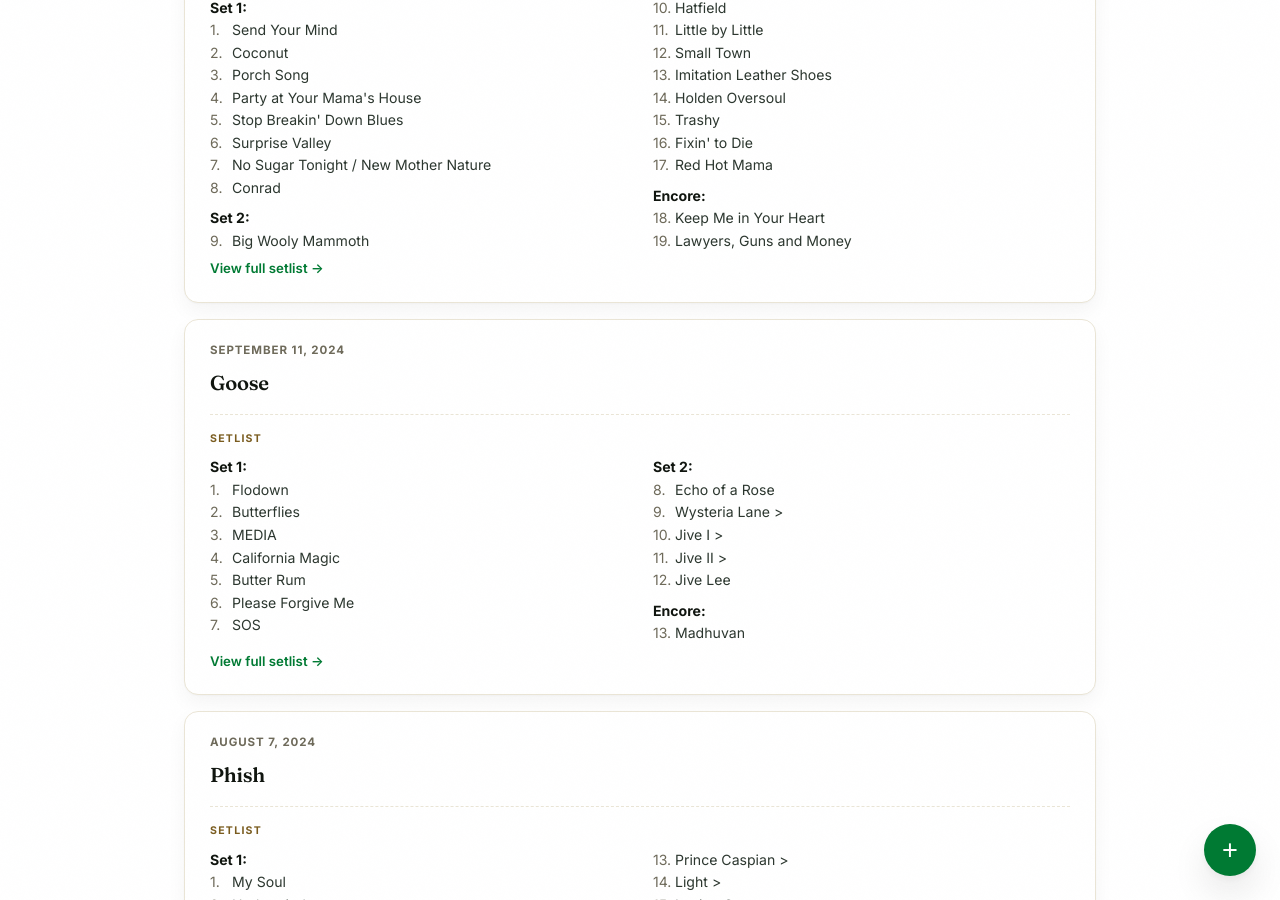
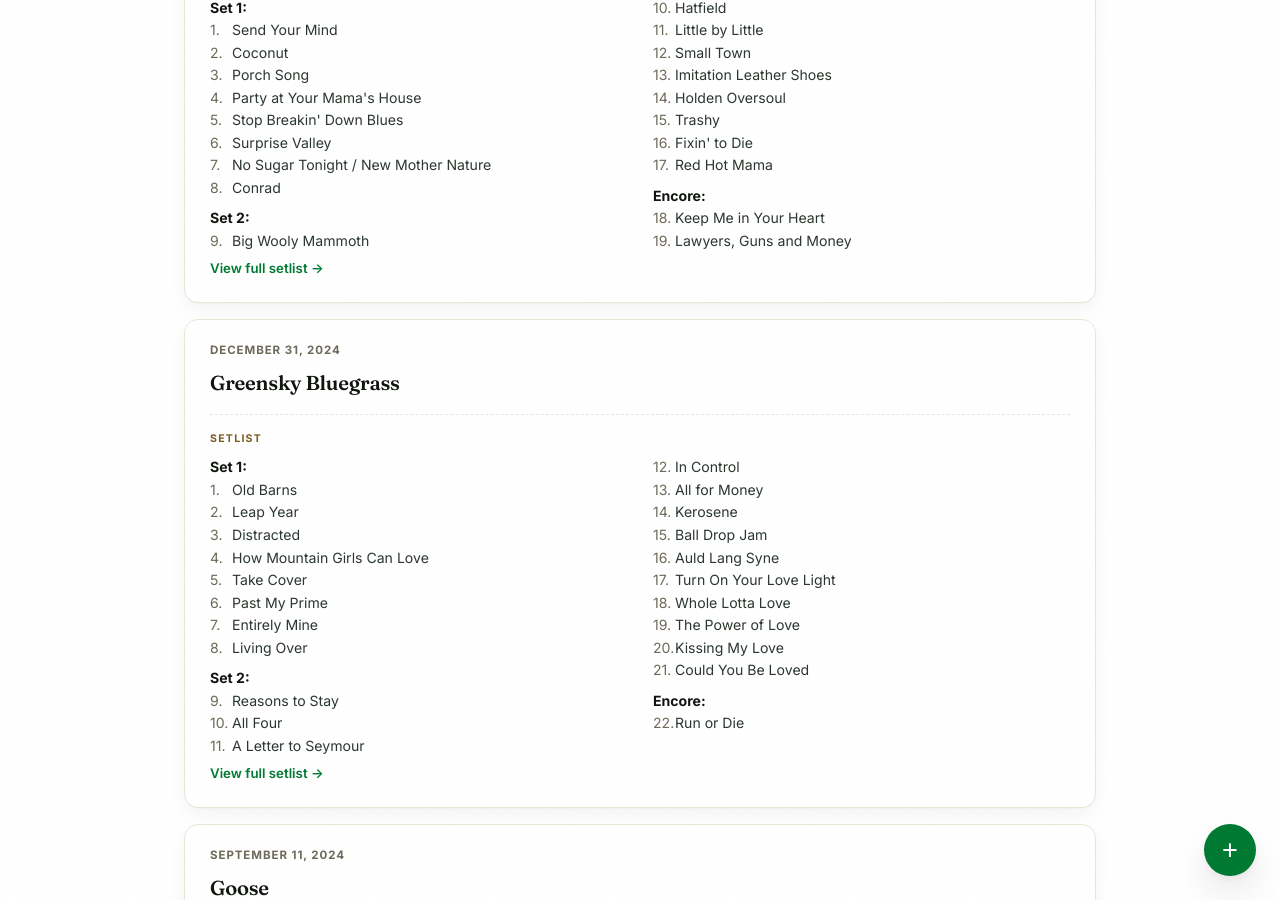
Before and after one commit to bmlanders/adventures, a Jekyll site: the page built from shows/index.html, in a window 1280 px wide and 900 px high, scrolled down 6810 px. Built offline with Jekyll 4.4.1, drawn with Linux system fonts in a browser that asks for light colours.

Commit message:
Log show: Greensky Bluegrass on 2024-12-31

```diff
--- a/shows/index.html
+++ b/shows/index.html
@@ -428,6 +428,42 @@
     </ol>
   </div>
   <a class="show-trip-link" href="https://www.setlist.fm/setlist/widespread-panic/2025/ascend-amphitheater-nashville-tn-7b5dbe6c.html" target="_blank" rel="noopener">View full setlist &rarr;</a>
+</div>
+
+<div class="show-entry" id="2024-12-31-greensky-bluegrass">
+  <div class="show-date">December 31, 2024</div>
+  <h3>Greensky Bluegrass</h3>
+  <div class="setlist">
+    <div class="setlist-lbl">Setlist</div>
+    <ol class="setlist-list">
+      <li class="setlist-set">Set 1:</li>
+      <li>Old Barns</li>
+      <li>Leap Year</li>
+      <li>Distracted</li>
+      <li>How Mountain Girls Can Love</li>
+      <li>Take Cover</li>
+      <li>Past My Prime</li>
+      <li>Entirely Mine</li>
+      <li>Living Over</li>
+      <li class="setlist-set">Set 2:</li>
+      <li>Reasons to Stay</li>
+      <li>All Four</li>
+      <li>A Letter to Seymour</li>
+      <li>In Control</li>
+      <li>All for Money</li>
+      <li>Kerosene</li>
+      <li>Ball Drop Jam</li>
+      <li>Auld Lang Syne</li>
+      <li>Turn On Your Love Light</li>
+      <li>Whole Lotta Love</li>
+      <li>The Power of Love</li>
+      <li>Kissing My Love</li>
+      <li>Could You Be Loved</li>
+      <li class="setlist-set">Encore:</li>
+      <li>Run or Die</li>
+    </ol>
+  </div>
+  <a class="show-trip-link" href="https://www.setlist.fm/setlist/greensky-bluegrass/2024/mission-ballroom-denver-co-7350ca9d.html" target="_blank" rel="noopener">View full setlist &rarr;</a>
 </div>
 
 <div class="show-entry" id="2024-09-11-goose">
```
